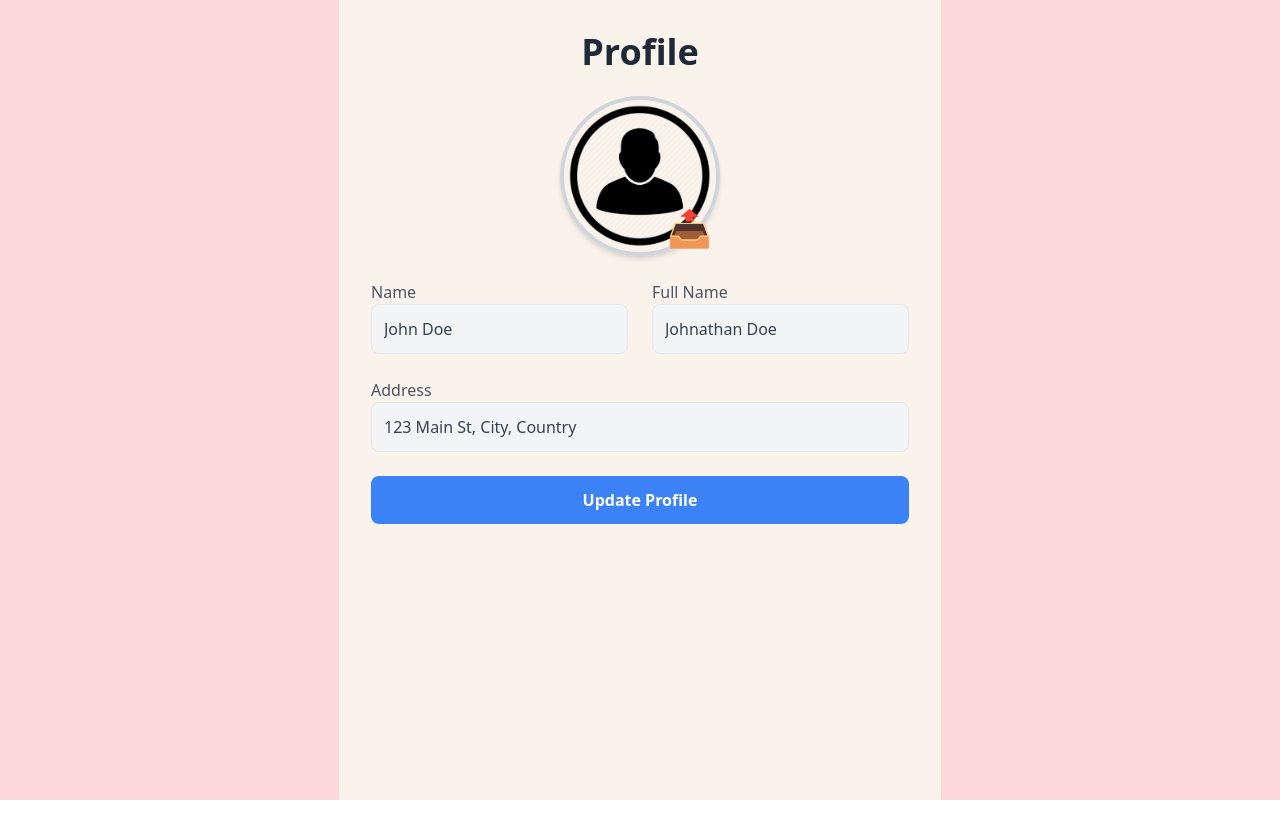
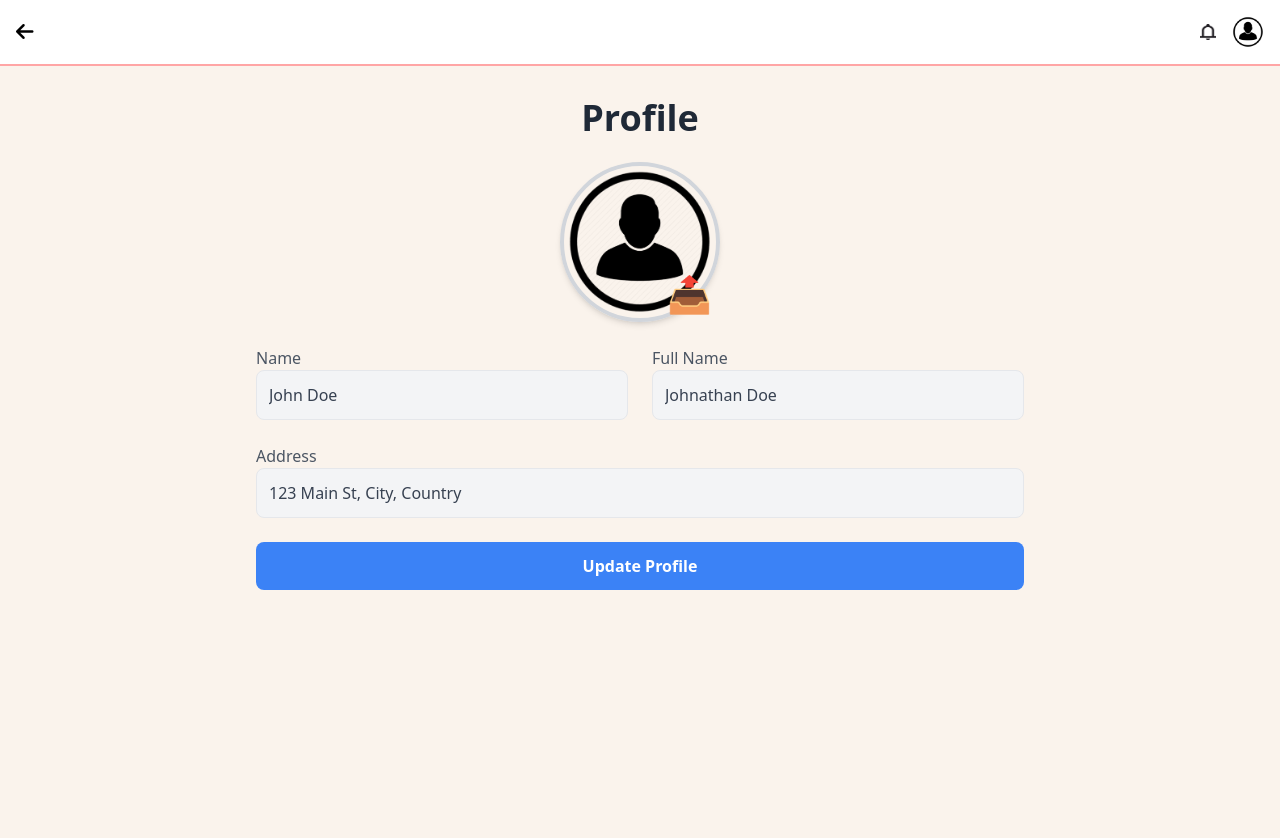
Before and after one commit to chinoy-the-great/nuxt3-drizzle-stitch, a Nuxt app: page /profile in a window 1280 px wide. Shown: the top 838 px of the page. Before the commit the page ends 800 px from the top, so only its background shows below. Built offline with nearby package versions, Linux system fonts and the light colour scheme.

Commit message:
Added option to hide Profile icon in Window layout.

```diff
--- a/layouts/window.vue
+++ b/layouts/window.vue
@@ -16,7 +16,7 @@
 					<NuxtLink to="/notifications">
 						<img src="/Titlebar_Notification_Icon.png" alt="Notifications" class="w-4 h-4" />
 					</NuxtLink>
-					<NuxtLink to="/profile">
+					<NuxtLink v-if="showProfileIcon" to="/profile">
 						<img
 							:src="userStore.profilePicture"
 							:style="userStore.profilePicture === '/Your_Account_Icon.png'"
@@ -43,6 +43,7 @@ const userStore = useUserStore()
 const route = useRoute()
 
 const pageTitle = computed(() => route.meta.title || '')
+const showProfileIcon = computed(() => route.meta.showProfileIcon !== false)
 
 // Handle Back Button Click
 const onBackClick = () => {
--- a/pages/profile.vue
+++ b/pages/profile.vue
@@ -55,7 +55,8 @@ import { onMounted, ref } from 'vue'
 import { useUserStore } from '~/stores/user'
 
 definePageMeta({
-	layout: 'fullscreen', // Uses fullscreen layout instead of default
+	layout: 'window',
+	showProfileIcon: false, // Uses fullscreen layout instead of default
 })
 
 const userStore = useUserStore()
```
